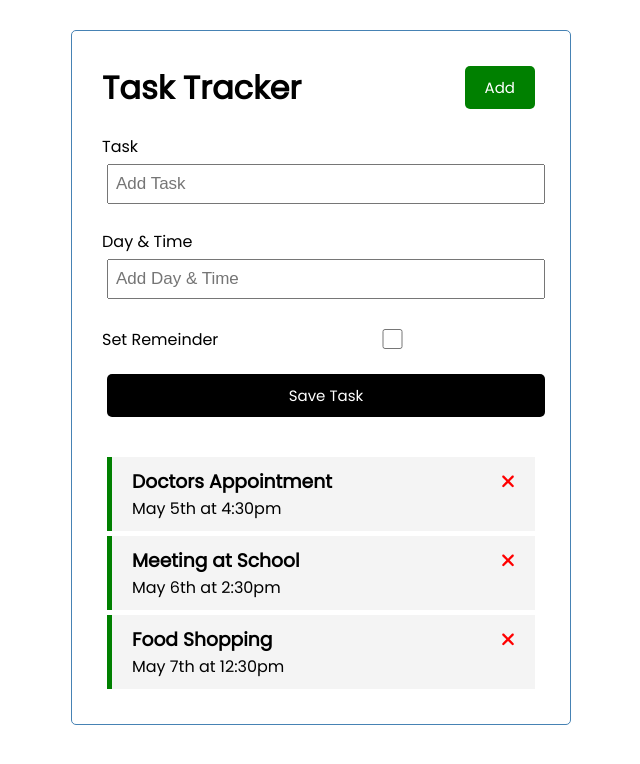
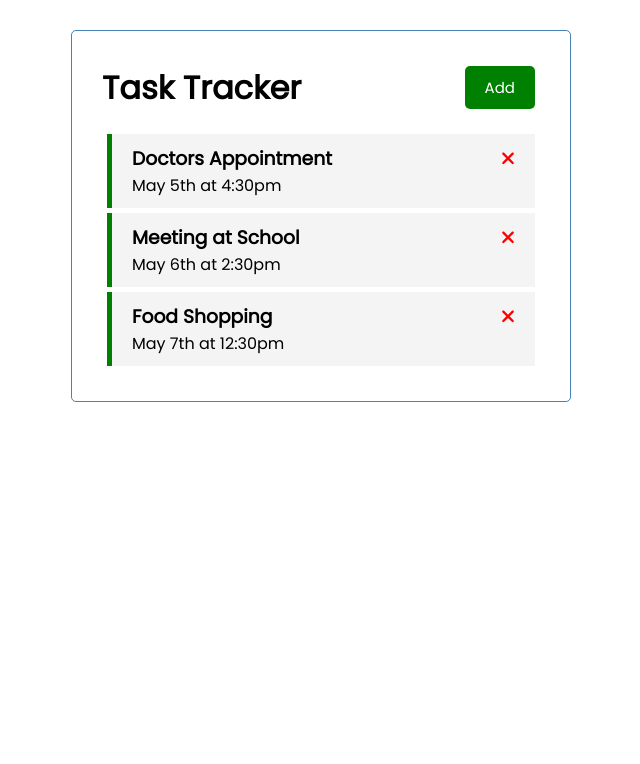
Before and after one commit to GeorgeAnghel114/angular-todo-app, an Angular app in the folder angular-crash/: page / in a window 1280 px wide. Shown: the top 764 px of the page, without its empty margins (319-959 px from the left). Built offline with nearby package versions, Linux system fonts and the light colour scheme; data requests are answered from the project's data file.

Commit message:
[feat] toggle add task

```diff
--- a/angular-crash/src/app/componenets/add-task/add-task.component.html
+++ b/angular-crash/src/app/componenets/add-task/add-task.component.html
@@ -1,15 +1,32 @@
-<form class="add-form" (ngSubmit)="onSubmit()">
+<form *ngIf="showAddTask" class="add-form" (ngSubmit)="onSubmit()">
   <div class="form-control">
     <label for="text">Task</label>
-        <input type="text" name="text" id="text" [(ngModel)]="text" placeholder="Add Task">
+    <input
+      type="text"
+      name="text"
+      [(ngModel)]="text"
+      id="text"
+      placeholder="Add Task"
+    />
   </div>
   <div class="form-control">
     <label for="day">Day & Time</label>
-        <input type="text" name="day" id="day"  [(ngModel)]="day" placeholder="Add Day & Time">
+    <input
+      type="text"
+      name="day"
+      [(ngModel)]="day"
+      id="day"
+      placeholder="Add Day & Time"
+    />
   </div>
   <div class="form-control form-control-check">
-        <label for="reminder">Set Remeinder</label>
-        <input type="checkbox" name="reminder" id="reminder" [(ngModel)]="reminder">
+    <label for="reminder">Set Reminder</label>
+    <input
+      type="checkbox"
+      name="reminder"
+      [(ngModel)]="reminder"
+      id="reminder"
+    />
   </div>
-    <input type="submit" value="Save Task" class="btn btn-block ">
+  <input type="submit" value="Save Task" class="btn btn-block" />
 </form>
--- a/angular-crash/src/app/componenets/add-task/add-task.component.ts
+++ b/angular-crash/src/app/componenets/add-task/add-task.component.ts
@@ -1,36 +1,45 @@
-import { Component,EventEmitter,OnInit, Output} from '@angular/core';
-import { Task } from 'src/app/Task';
+import { Component, OnInit, Output, EventEmitter } from '@angular/core';
+import { UiService } from '../../services/ui.service';
+import { Subscription } from 'rxjs';
+import { Task } from '../../Task';
 
 @Component({
   selector: 'app-add-task',
   templateUrl: './add-task.component.html',
-  styleUrls: ['./add-task.component.css']
+  styleUrls: ['./add-task.component.css'],
 })
 export class AddTaskComponent implements OnInit {
-  @Output() onAddTask: EventEmitter<Task> = new EventEmitter;
-  text!: string;
-  day!: string;
+  @Output() onAddTask: EventEmitter<Task> = new EventEmitter();
+  text: string="";
+  day: string="";
   reminder: boolean = false;
+  showAddTask!: boolean;
+  subscription: Subscription;
 
-  constructor(){
+  constructor(private uiService: UiService) {
+    this.subscription = this.uiService
+      .onToggle()
+      .subscribe((value) => (this.showAddTask = value));
   }
 
-  ngOnInit(): void {
+  ngOnInit(): void {}
 
-  }
+   ngOnDestroy() {
+        // Unsubscribe to ensure no memory leaks
+        this.subscription.unsubscribe();
+    }
 
-  onSubmit(){
-    if(!this.text){
-      alert("Please add a task!")
+  onSubmit() {
+    if (!this.text) {
+      alert('Please add a task!');
       return;
     }
 
-    const newTask = {
+    const newTask: Task = {
       text: this.text,
-      day:this.day,
-      reminder:this.reminder
-    }
-
+      day: this.day,
+      reminder: this.reminder,
+    };
 
     this.onAddTask.emit(newTask);
 
@@ -38,5 +47,4 @@ export class AddTaskComponent implements OnInit {
     this.day = '';
     this.reminder = false;
   }
-
 }
--- a/angular-crash/src/app/componenets/button/button.component.ts
+++ b/angular-crash/src/app/componenets/button/button.component.ts
@@ -1,20 +1,20 @@
-import { Component,OnInit,Input,Output,EventEmitter } from '@angular/core';
+import { Component, OnInit, Input, Output, EventEmitter } from '@angular/core';
 
 @Component({
   selector: 'app-button',
   templateUrl: './button.component.html',
-  styleUrls: ['./button.component.css']
+  styleUrls: ['./button.component.css'],
 })
 export class ButtonComponent implements OnInit {
-  @Input() text: string | undefined;
-  @Input() color: string | undefined;
-  @Output() btnClick = new EventEmitter()
+  @Input() text: string="";
+  @Input() color: string="";
+  @Output() btnClick = new EventEmitter();
 
-  constructor(){}
-  ngOnInit(): void {
-  }
+  constructor() {}
 
-  onClick(){
-      this.btnClick.emit();
+  ngOnInit(): void {}
+
+  onClick() {
+    this.btnClick.emit();
   }
 }
--- a/angular-crash/src/app/componenets/header/header.component.html
+++ b/angular-crash/src/app/componenets/header/header.component.html
@@ -1,4 +1,8 @@
 <header>
-    <h1>{{ title}} </h1>
-    <app-button color="green" text="Add" (btnClick)="toggleAddTask()"></app-button>
+  <h1>{{ title }}</h1>
+  <app-button
+    color="{{ showAddTask ? 'red' : 'green' }}"
+    text="{{ showAddTask ? 'Close' : 'Add' }}"
+    (btnClick)="toggleAddTask()"
+  ></app-button>
 </header>
--- a/angular-crash/src/app/componenets/header/header.component.ts
+++ b/angular-crash/src/app/componenets/header/header.component.ts
@@ -1,4 +1,7 @@
 import { Component } from '@angular/core';
+import { UiService } from 'src/app/services/ui.service';
+import { Subscription } from 'rxjs';
+
 
 @Component({
   selector: 'app-header',
@@ -7,9 +10,14 @@ import { Component } from '@angular/core';
 })
 export class HeaderComponent {
   title: string = 'Task Tracker';
+  showAddTask: boolean=false;
+  subscription!: Subscription
 
+  constructor(private uiService:UiService){
+    this.subscription = this.uiService.onToggle().subscribe(value=>this.showAddTask = value)
+  }
 
   toggleAddTask(){
-    console.log('toggle')
+    this.uiService.toggleAddTask();
   }
 }
--- a/angular-crash/src/app/componenets/task-item/task-item.component.html
+++ b/angular-crash/src/app/componenets/task-item/task-item.component.html
@@ -1,10 +1,15 @@
-<div [ngClass]="{ reminder: task.reminder }" class="task"
-(dblclick)="onToggle(task)">
-    <h3>
-        {{task.text}}
-        <fa-icon
-        (click)="onDelete(task)"
-        [ngStyle]="{'color':'red'}"
-        [icon]="fatTimes"></fa-icon></h3>
-    <p>{{task.day}}</p>
+<div
+  [ngClass]="{ reminder: task.reminder }"
+  class="task"
+  (dblclick)="onToggle(task)"
+>
+  <h3>
+    {{ task.text }}
+    <fa-icon
+      (click)="onDelete(task)"
+      [ngStyle]="{ color: 'red' }"
+      [icon]="fatTimes"
+    ></fa-icon>
+  </h3>
+  <p>{{ task.day }}</p>
 </div>
--- a/angular-crash/src/app/componenets/tasks/tasks.component.ts
+++ b/angular-crash/src/app/componenets/tasks/tasks.component.ts
@@ -1,37 +1,35 @@
-import { Component,OnInit } from '@angular/core';
-import { Task } from 'src/app/Task';
-import { TASKS } from 'src/app/mock-tasks';
-import { TaskService } from 'src/app/services/task.service';
+import { Component, OnInit } from '@angular/core';
+import { TaskService } from '../../services/task.service';
+import { Task } from '../../Task';
 
 @Component({
   selector: 'app-tasks',
   templateUrl: './tasks.component.html',
-  styleUrls: ['./tasks.component.css']
+  styleUrls: ['./tasks.component.css'],
 })
-export class TasksComponent {
+export class TasksComponent implements OnInit {
   tasks: Task[] = [];
 
-  constructor(private taskService: TaskService){
+  constructor(private taskService: TaskService) {}
 
+  ngOnInit(): void {
+    this.taskService.getTasks().subscribe((tasks) => (this.tasks = tasks));
   }
 
-  ngOnInit():void{
-    this.taskService.getTasks().subscribe((tasks)=>this.tasks=tasks);
+  deleteTask(task: Task) {
+    this.taskService
+      .deleteTask(task)
+      .subscribe(
+        () => (this.tasks = this.tasks.filter((t) => t.id !== task.id))
+      );
   }
 
-  deleteTask(task: Task){
-    this.taskService.
-    deleteTask(task).subscribe(
-      ()=>(this.tasks = this.tasks.filter((t)=>t.id !== task.id))
-    );
+  toggleReminder(task: Task) {
+    task.reminder = !task.reminder;
+    this.taskService.updateTaskReminder(task).subscribe();
   }
 
-  toggleReminder(task: Task){
-      task.reminder = !task.reminder;
-      this.taskService.updateTaskReminder(task).subscribe();
-    }
-
-    addTask(task: Task){
-      this.taskService.addTask(task).subscribe((task)=>(this.tasks.push(task)))
-    }
+  addTask(task: Task) {
+    this.taskService.addTask(task).subscribe((task) => this.tasks.push(task));
+  }
 }
--- a/angular-crash/src/app/services/task.service.ts
+++ b/angular-crash/src/app/services/task.service.ts
@@ -1,39 +1,37 @@
 import { Injectable } from '@angular/core';
-import { Task } from 'src/app/Task';
-import { Observable} from 'rxjs';
-import { HttpClient, HttpHeaders} from '@angular/common/http';
+import { HttpClient, HttpHeaders } from '@angular/common/http';
+import { Observable } from 'rxjs';
+import { Task } from '../Task';
 
-
-const httOptions = {
+const httpOptions = {
   headers: new HttpHeaders({
-    'Content-Type':'application/json'
-  })
-}
+    'Content-Type': 'application/json',
+  }),
+};
 
 @Injectable({
-  providedIn: 'root'
+  providedIn: 'root',
 })
 export class TaskService {
-  private apiUrl = 'http://localhost:5000/tasks'
+  private apiUrl = 'http://localhost:5000/tasks';
 
-  constructor(private http:HttpClient) { }
+  constructor(private http: HttpClient) {}
 
   getTasks(): Observable<Task[]> {
-      return this.http.get<Task[]>(this.apiUrl);
+    return this.http.get<Task[]>(this.apiUrl);
   }
 
-  deleteTask(task: Task): Observable<Task>{
+  deleteTask(task: Task): Observable<Task> {
     const url = `${this.apiUrl}/${task.id}`;
     return this.http.delete<Task>(url);
   }
 
-  updateTaskReminder(task: Task):Observable<Task> {
+  updateTaskReminder(task: Task): Observable<Task> {
     const url = `${this.apiUrl}/${task.id}`;
-    return this.http.put<Task>(url,task,httOptions);
+    return this.http.put<Task>(url, task, httpOptions);
   }
 
-  addTask(task: Task):Observable<Task>{
-    return this.http.post<Task>(this.apiUrl,task,httOptions)
+  addTask(task: Task): Observable<Task> {
+    return this.http.post<Task>(this.apiUrl, task, httpOptions);
   }
-
 }
--- /dev/null
+++ b/angular-crash/src/app/services/ui.service.ts
@@ -0,0 +1,23 @@
+import { Injectable } from '@angular/core';
+import { Observable,Subject } from 'rxjs';
+
+@Injectable({
+  providedIn: 'root'
+})
+export class UiService {
+  private showAddTask: boolean = false;
+  private subject = new Subject<any>();
+
+
+  constructor() { }
+
+  toggleAddTask(): void{
+    this.showAddTask = !this.showAddTask;
+    this.subject.next(this.showAddTask);
+  }
+
+  onToggle():Observable<any>{
+    return this.subject.asObservable();
+  }
+
+}
```
Also changed, not shown: angular-crash/src/app/componenets/button/button.component.html (+7 -4 lines), angular-crash/src/app/componenets/tasks/tasks.component.html (+7 -6 lines), 1 other file (tests, documents, lock files or other folders). Lines whose indentation alone changed are shown as unchanged.
